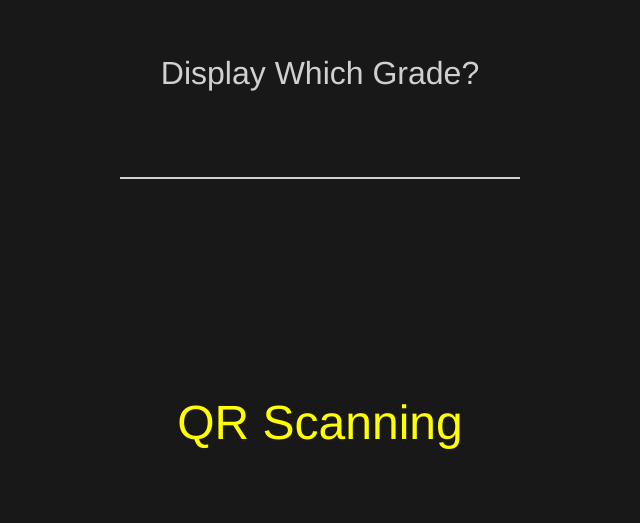
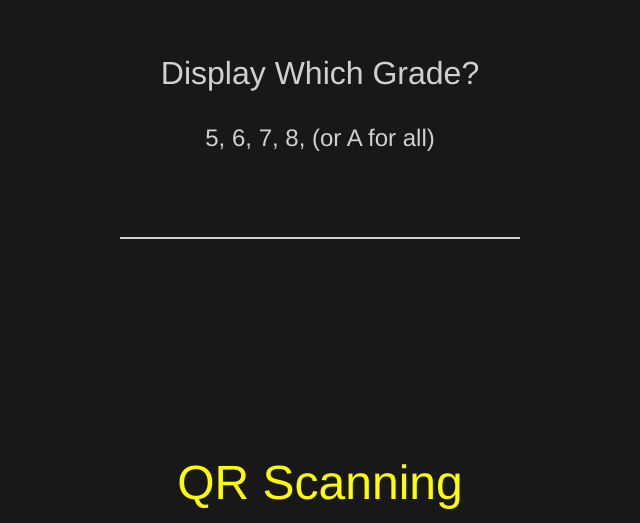
Before and after one commit to ritobanrc/RSAPickupManager, a website: page public/index.html in a window 1280 px wide. Shown: the part 277-800 px from the top of the page, without its empty margins (320-960 px from the left). Drawn offline with nearby package versions, Linux system fonts and the light colour scheme; no server answers.

Commit message:
added subtitle

```diff
--- a/public/index.html
+++ b/public/index.html
@@ -16,6 +16,7 @@
     <li class="login page">
       <div class="form">
         <h3 class="title">Display Which Grade?</h3>
+        <h4 class="subtitle">5, 6, 7, 8, (or A for all)</h4>
         <input class="usernameInput" type="text" maxlength="1" />
 
         <br>
--- a/public/style.css
+++ b/public/style.css
@@ -316,3 +316,9 @@ video {
     font-size: 3em;
     color: white;
 }
+
+.subtitle {
+  color: #d0d0d0;
+  font-size: 150%;
+  font-weight: 100;
+}
```
